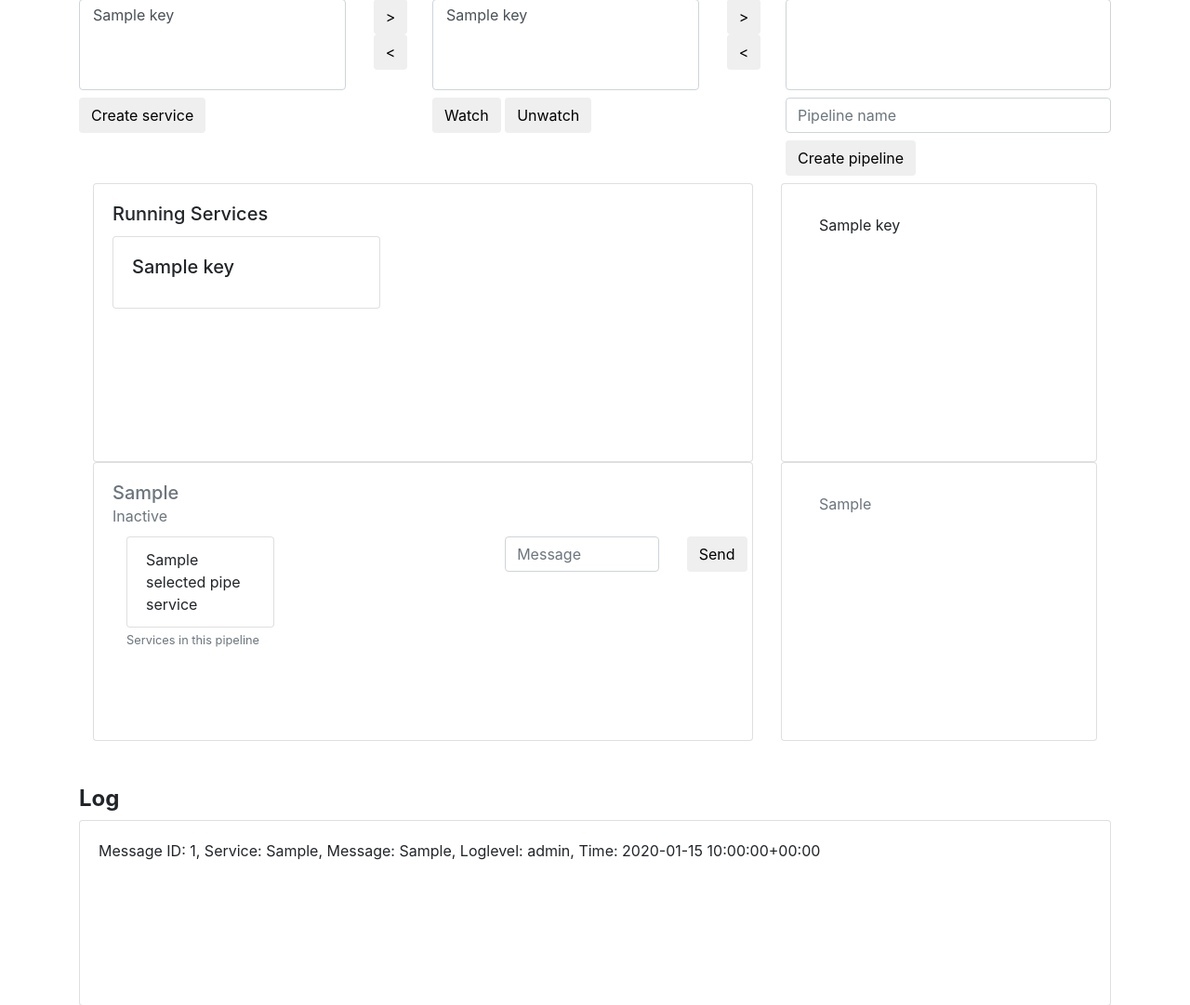
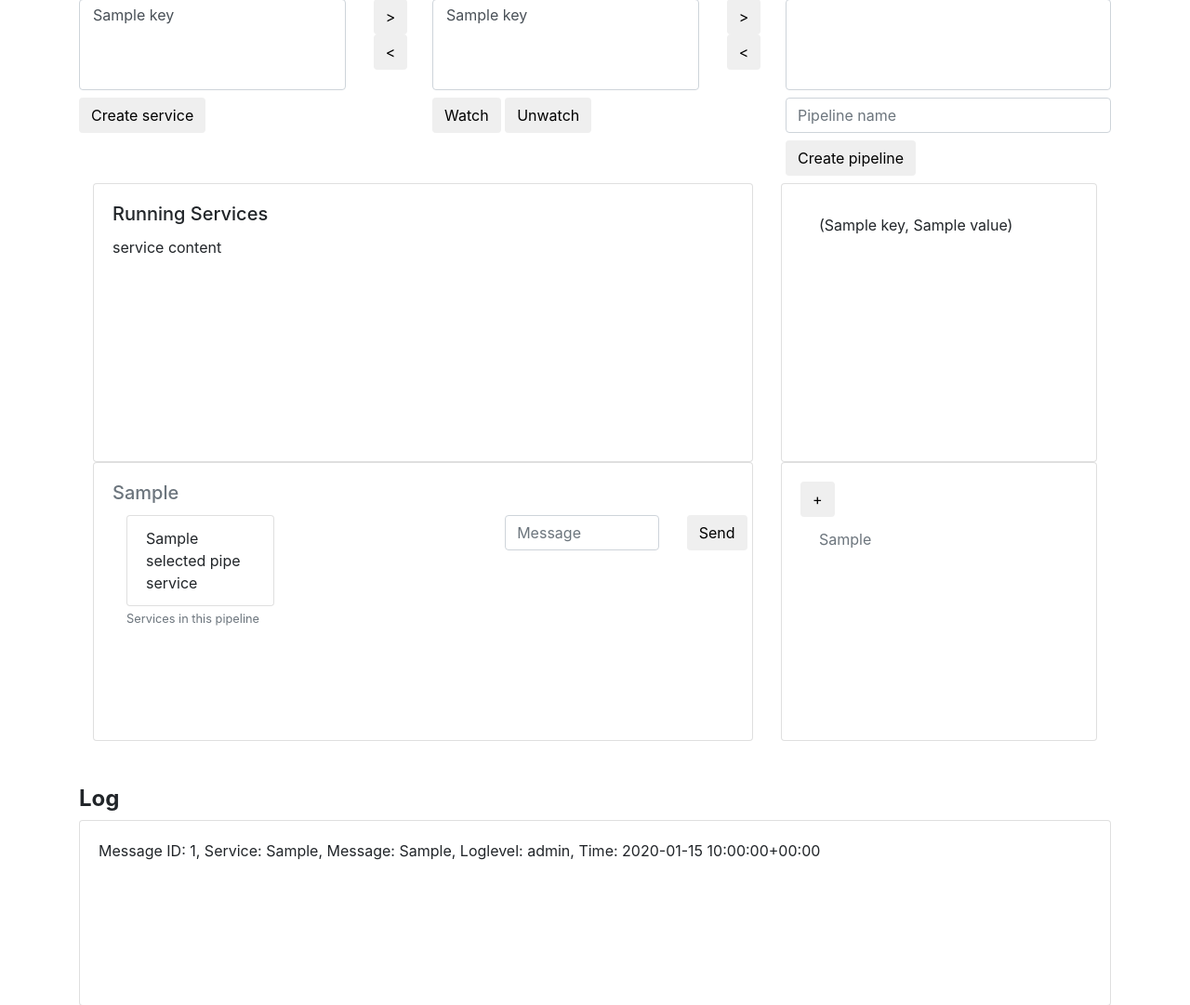
Before and after one commit to droxit/roxcomposer-gui, a Django app: template roxgui/web/templates/web/web.html in a window 1280 px wide. Shown: the part 151-1232 px from the top of the page at 93% size. Run offline with Django 3.2, Linux system fonts and the light colour scheme; tables that the repository leaves empty hold one stand-in row (values such as "Sample post"); the template is opened without the code that fills it: values that come from a table or form of the project are taken from there, most other values are stand-ins (such as "Sample title", 1, 10 or a date in 2020); lists and menus that the app fills with data are empty; some libraries are stand-ins or nearby versions.

Commit message:
Merge branch 'dev' of /home/christian/Projekte/ROXcomposer-gui with conflicts.

```diff
--- a/roxgui/web/templates/web/_includes/services_and_pipes.html
+++ b/roxgui/web/templates/web/_includes/services_and_pipes.html
@@ -4,17 +4,10 @@
     <!-- Services -->
     <div class="row">
         <div class="col-md-8">
-            <div class="card w-auto" style="width: 18rem;height:300px; overflow-y:scroll;">
+            <div class="card w-auto" style="width: 18rem;height:300px">
                 <div class="card-body">
                     <h5 class="card-title">Running Services</h5>
-                {% for key, value in running_services_dict.items %}
-                  <div class="card" data-value_info="{{ value }}" style="width: 18rem" >
-                      <div class="card-body">
-                        <h5 class="card-title" >{{ key }}</h5>
-                      </div>
-                  </div>
-
-                {% endfor %}
+                    <p class="card-text">service content</p>
                 </div>
             </div>
         </div>
@@ -22,11 +15,9 @@
             <div class="card w-auto" style="width: 18rem;height:300px;overflow-y:scroll;">
                 <div class="card-body">
                     <ul class="list-group">
-                      {% for key, value in available_services_dict.items %}
-                        <li class="list-group-item border-0" onclick="run_service(this)" data-value_name="{{ key }}" value="{{ value }}">{{ key }}</li>
-
+                        {% for name in available_services_dict %}
+                        <li class="list-group-item border-0" value="{{ name }}">{{ name }}</li>
                         {% endfor %}
-
                     </ul>
                 </div>
             </div>
@@ -40,9 +31,9 @@
                 <div class="card-body">
                     {% if selected_pipe %}
                     {% if selected_pipe_active == True %}
-                        <h5 class="card-title">{{ selected_pipe }} <small class="form-text">Active</small></h5>
+                    <h5 class="card-title">{{ selected_pipe }} </h5>
                     {% else %}
-                         <h5 class="card-title text-muted">{{ selected_pipe }} <small class="form-text text-muted">Inactive</small></h5>
+                    <h5 class="card-title text-muted">{{ selected_pipe }}</h5>
                     {% endif %}
                     <div class="row">
                         <div class="col-md-7">
@@ -64,12 +55,14 @@
                                 <div class="row">
                                     <div class="col-lg-9">
                                         <label for="msg_text" class="sr-only">Message</label>
-                                    <input form="post_to_pipeline" type="text" class="form-control" name="pipe_message_text"
+                                        <input form="post_to_pipeline" type="text" class="form-control"
+                                               name="pipe_message_text"
                                                id="msg_text"
                                                placeholder="Message">
                                     </div>
                                     <div class="col-lg-3">
-                                    <button type="submit" form="post_to_pipeline" class="btn btn-default">Send</button>
+                                        <button type="submit" form="post_to_pipeline" class="btn btn-default">Send
+                                        </button>
                                     </div>
                                 </div>
                             </div>
@@ -77,21 +70,28 @@
                     </div>
                     {% else %}
                     Select a pipeline to view options.
-                  {% endif%}
+                    {% endif %}
                 </div>
             </div>
         </div>
         <div class="col-md-4">
             <div class="card w-auto" style="width: 18rem;height:300px;overflow-y:scroll;">
                 <div class="card-body">
+                    <button type="button" class="btn btn-default" data-toggle="modal" data-target="#pipeline_params">+
+                    </button>
                     <ul class="list-group">
                         {% for data in pipeline_data %}
                         {% if data.2 == True %}
-                            <li class="list-group-item border-0" onclick="show_pipeline(this)" data-value_name="{{ data.0 }}" data-value_services="{{ data.1 }}" data-value_active="{{data.2}}">{{ data.0 }}</li>
+                        <li class="list-group-item border-0" onclick="show_pipeline(this)"
+                            data-value_name="{{ data.0 }}" data-value_services="{{ data.1 }}"
+                            data-value_active="{{data.2}}">{{ data.0 }}
+                        </li>
                         {% else %}
-                            <li class="list-group-item border-0 text-muted" onclick="show_pipeline(this)" data-value_name="{{ data.0 }}" data-value_services="{{ data.1 }}" data-value_active="{{data.2}}">{{ data.0 }}</li>
+                        <li class="list-group-item border-0 text-muted" onclick="show_pipeline(this)"
+                            data-value_name="{{ data.0 }}" data-value_services="{{ data.1 }}"
+                            data-value_active="{{data.2}}">{{ data.0 }}
+                        </li>
                         {% endif %}
-
                         {% endfor %}
                     </ul>
                 </div>
--- a/roxgui/web/templates/web/web.html
+++ b/roxgui/web/templates/web/web.html
@@ -28,9 +28,9 @@
         <button type="submit" class="btn btn-primary mb-2">Show History</button>
     </form>
 
-    {%block selects%}
+    {% block selects %}
     {% include "web/_includes/selects.html" %}
-    {%endblock%}
+    {% endblock %}
 
     {% block services_and_pipes %}
     {% include "web/_includes/services_and_pipes.html"%}
--- a/roxgui/web/views.py
+++ b/roxgui/web/views.py
@@ -9,8 +9,8 @@
 
 import datetime
 import json
+import logging
 import os
-import logging
 
 from django.contrib import messages
 from django.http import HttpResponse
@@ -33,7 +33,6 @@ LOG_DELETE = datetime.timedelta(days=1)
 # Logging.
 # ========
 logging.basicConfig(filename="test.log", filemode='w', level=logging.DEBUG)
-
 
 
 @require_http_methods(["GET"])
@@ -232,7 +231,7 @@ def post_to_pipeline(request):
     """Send message to pipeline specified in POST request's metadata."""
     # Get pipeline name.
     pipe_name = request.POST.get("pipe_name", default="")
-    logging.error("POST TO PIPE: "+ str(pipe_name))
+    logging.error("POST TO PIPE: " + str(pipe_name))
     # Get message.
     pipe_message = request.POST.get("pipe_message_text", default="")
     logging.error("MSG: " + str(pipe_message))
```
Also changed, not shown: 1 other file. Lines whose indentation alone changed are shown as unchanged.
